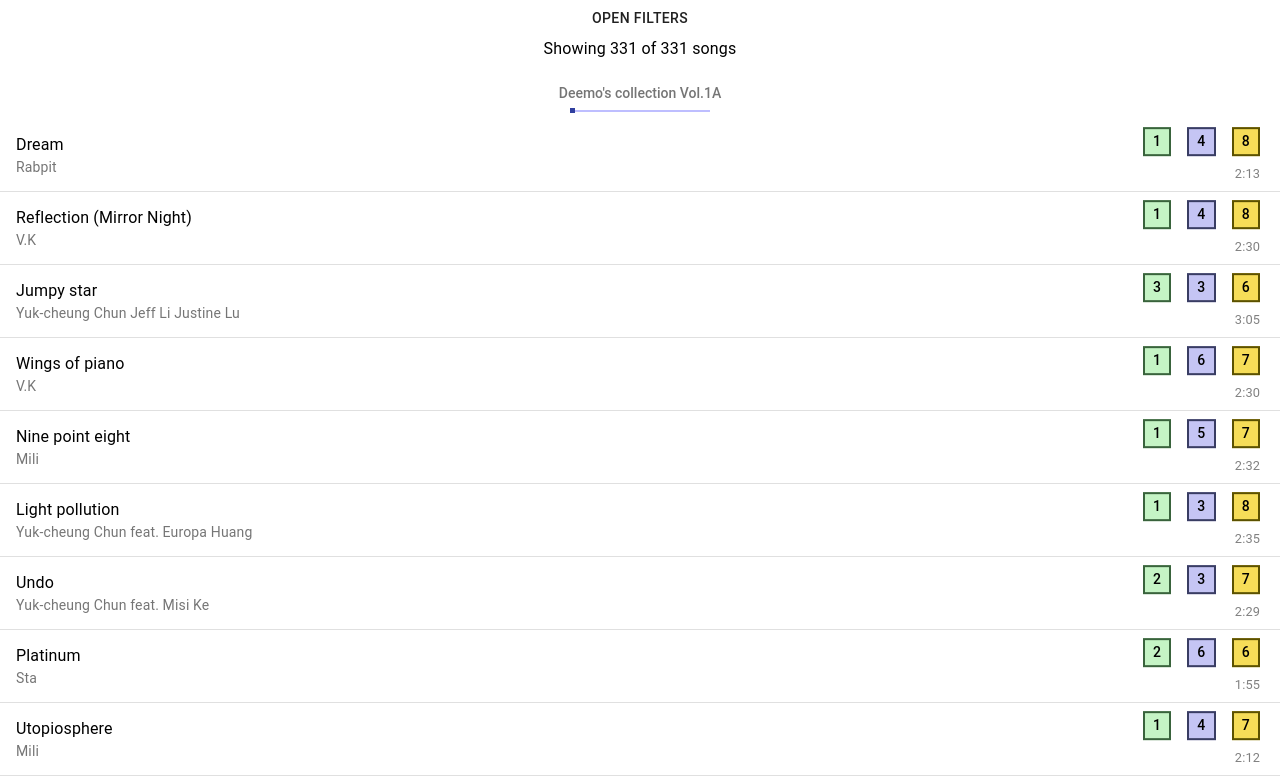
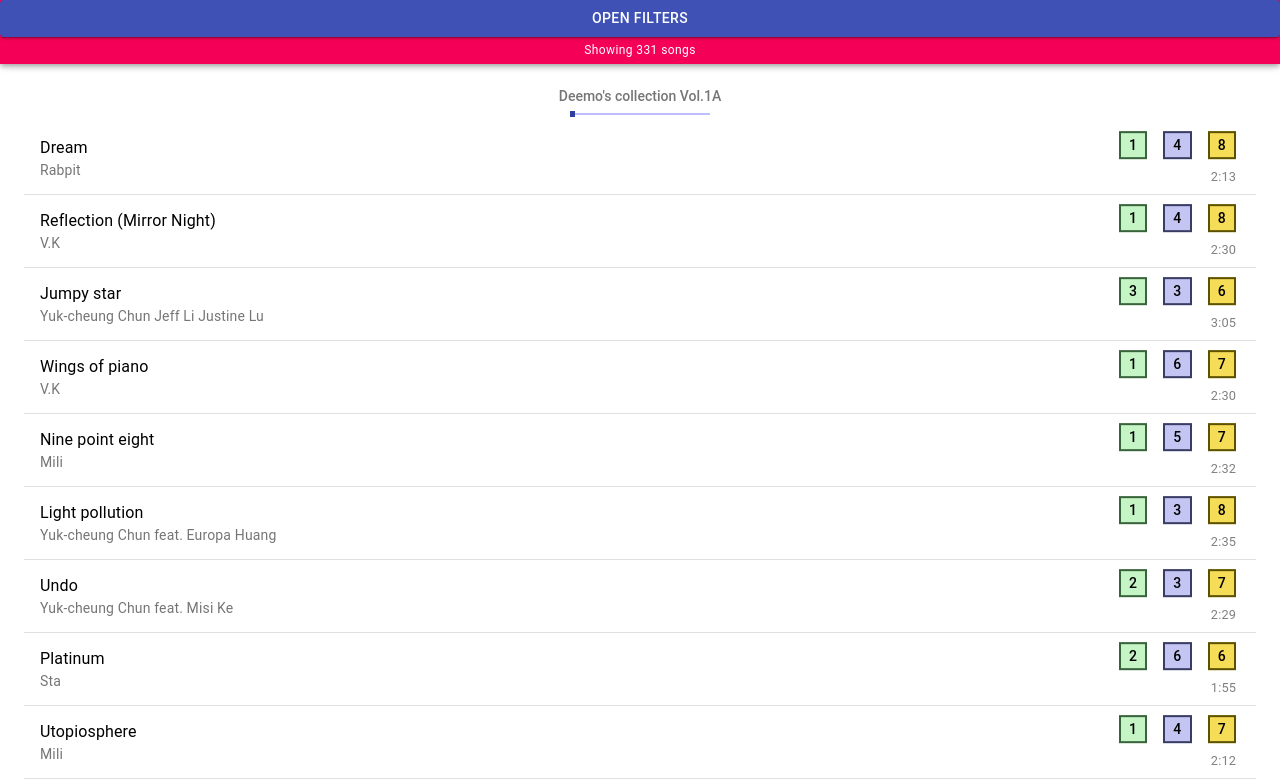
Before and after one commit to richardjharris/deemo-song-list, a React (Create React App) app: page / in a window 1280 px wide. Shown: the top 782 px of the page. Built offline with nearby package versions, Linux system fonts and the light colour scheme.

Commit message:
Improve filter box at top
 - Make sticky
 - All reset filter button
 - Show how many songs have been filtered out

```diff
--- a/src/DifficultyScores.js
+++ b/src/DifficultyScores.js
@@ -5,6 +5,7 @@
 import chroma from 'chroma-js';
 
 import { matchDifficulty } from './util/matchDifficulty';
+import { formatInteger } from './util/formatNumber';
 
 const useStyles = makeStyles(theme => ({
   difficultySquare: {
@@ -59,15 +60,12 @@
 
   if (showNoteCounts) {
     const countSquares = [0,1,2,3].filter(i => noteCounts[i] !== null).map((i) => {
-      let prettyCount = Number(noteCounts[i]).toLocaleString(
-        navigator.language, { minimumFractionDigits: 0 },
-      );
       let color = chroma(difficultyColors[i]).darken(1.5).css();
 
       return (<span key={i}
         className={classes.noteCount}
         style={{ color }}>
-          {prettyCount}
+          {formatInteger(noteCounts[i])}
         </span>);
     });
 
--- a/src/FilterableSongList.js
+++ b/src/FilterableSongList.js
@@ -1,11 +1,19 @@
 import React from 'react';
-import { Typography } from '@material-ui/core';
+import { Typography, Grid, AppBar, Toolbar, Container } from '@material-ui/core';
 
 import Filters from './Filters';
 import SongList from './SongList';
 import songData from './SongData';
 import { matchDifficulty } from './util/matchDifficulty';
 import { usePersistedState } from './util/usePersistedState';
+import { formatInteger } from './util/formatNumber';
+
+const initialValues = {
+  difficulty: [1, songData.maxNumericDifficulty() + 1],
+  showNoteCounts: false,
+  artist: null,
+  platform: null,
+};
 
 // Renders a song list with interactive filters.
 // Manages the filter state.
@@ -16,10 +24,7 @@
   // 'uncontrolled'. We do it in a seperate step so we can support older
   // LocalStorage values even after adding new inputs.
   filters = {
-    difficulty: [1, songData.maxNumericDifficulty() + 1],
-    showNoteCounts: false,
-    artist: null,
-    platform: null,
+    ...initialValues,
     ...filters,
   };
 
@@ -27,6 +32,10 @@
     setFilters(prevState => {
       return { ...prevState, [name]: value };
     });
+  }
+
+  const handleFilterClear = () => {
+    setFilters(initialValues);
   }
 
   const filterSongs = (songs, filter) => {
@@ -95,9 +104,26 @@
   const { filtered, totalCount, filteredCount } = filterCollections(songData.collections(), filters);
   return (
     <>
-      <Filters onChange={handleFilterChange} filters={filters} />
-      <Typography>Showing {filteredCount} of {totalCount} songs</Typography>
-      <SongList collections={filtered} filters={filters} />
+      <AppBar position="fixed" color="secondary">
+        <Grid container>
+          <Grid item xs={12}>
+            <Filters onChange={handleFilterChange} onClear={handleFilterClear} filters={filters} />
+          </Grid>
+          <Grid item xs={12} style={{ marginTop: '-0.2em', paddingTop: '0.3em', paddingBottom: '0.2em' }}>
+            <Typography variant="caption">
+              Showing {
+                filteredCount === totalCount ? `${formatInteger(totalCount)}`
+                                             : `${formatInteger(filteredCount)} of ${formatInteger(totalCount)}`
+              } song{filteredCount === 1 ? '' : 's'}
+            </Typography>
+          </Grid>
+        </Grid>
+      </AppBar>
+      {/* extra Toolbar element so SongList is offset and they don't overlap */}
+      <Toolbar />
+      <Container>
+        <SongList collections={filtered} filters={filters} />
+      </Container>
     </>
   );
 }
--- a/src/Filters.js
+++ b/src/Filters.js
@@ -63,6 +63,10 @@
     setDrawerOpen(open);
   }
 
+  const clearFilters = () => {
+    props.onClear();
+  }
+
   const difficultySlider = (
       <Slider
         id="difficulty-slider"
@@ -126,7 +130,7 @@
             </Grid>
           </React.Fragment>);
         })}
-        <Grid item xs={12} align='center'>
+        <Grid item xs={6} align='center'>
             <FormControlLabel control={
               <Switch
                 checked={filters.showNoteCounts}
@@ -137,6 +141,12 @@
             }
             label="Show note counts"
             />
+        </Grid>
+        <Grid item xs={6} align='center'>
+          <Button
+            onClick={clearFilters}
+            color="secondary"
+          >Clear filters</Button>
         </Grid>
       </Grid>
     </div>
@@ -152,6 +162,8 @@
     <Button
       style={{width: '100%' }}
       onClick={toggleDrawer(true)}
+      variant="contained"
+      color="primary"
     >Open filters</Button>
   </>);
 }
--- a/src/SongList.js
+++ b/src/SongList.js
@@ -56,7 +56,6 @@
               <Divider />
             </li>
           ))}
-        )}
       </List>
       )}
     </AutoSizer>
--- a/src/SongRow.js
+++ b/src/SongRow.js
@@ -12,11 +12,8 @@
   }
 }));
 
-export default function SongRow(props) {
-  const song = props.song;
-  const filters = props.filters;
+function SongRow({ song, filters }) {
   const classes = useStyles();
-
   const secondary = song.artist + (filters.showNoteCounts ? ` (${song.time})` : '');
 
   return (
@@ -41,3 +38,5 @@
     </ListItem>
   );
 }
+
+export default SongRow;
--- /dev/null
+++ b/src/util/formatNumber.js
@@ -0,0 +1,6 @@
+// Round number and add commas at thousands (subject to locale)
+export function formatInteger(num) {
+  return Number(num).toLocaleString(
+    navigator.language, { minimumFractionDigits: 0 },
+  );
+}
```
Also changed, not shown: 1 other file (tests, documents, lock files or other folders).
